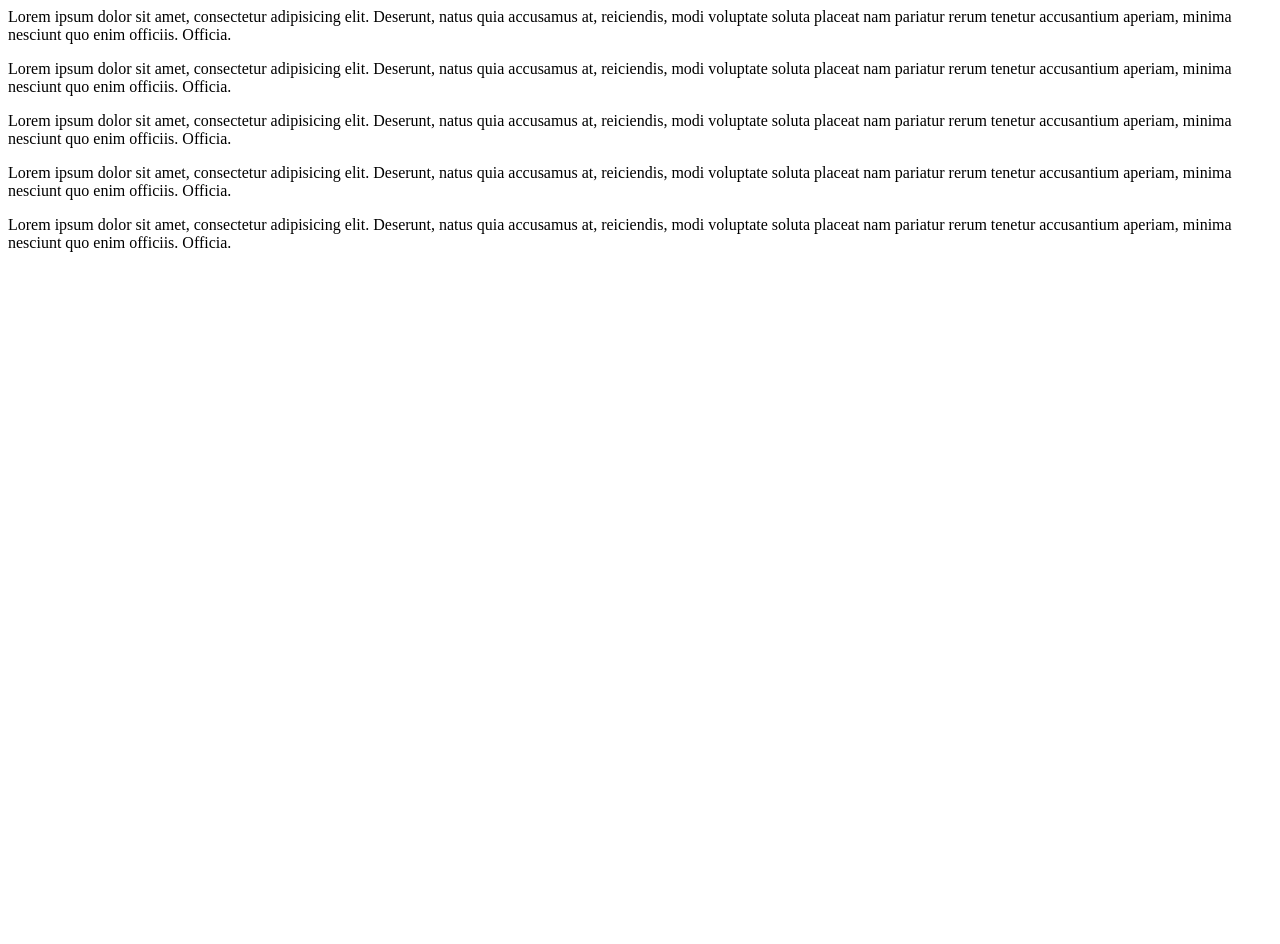
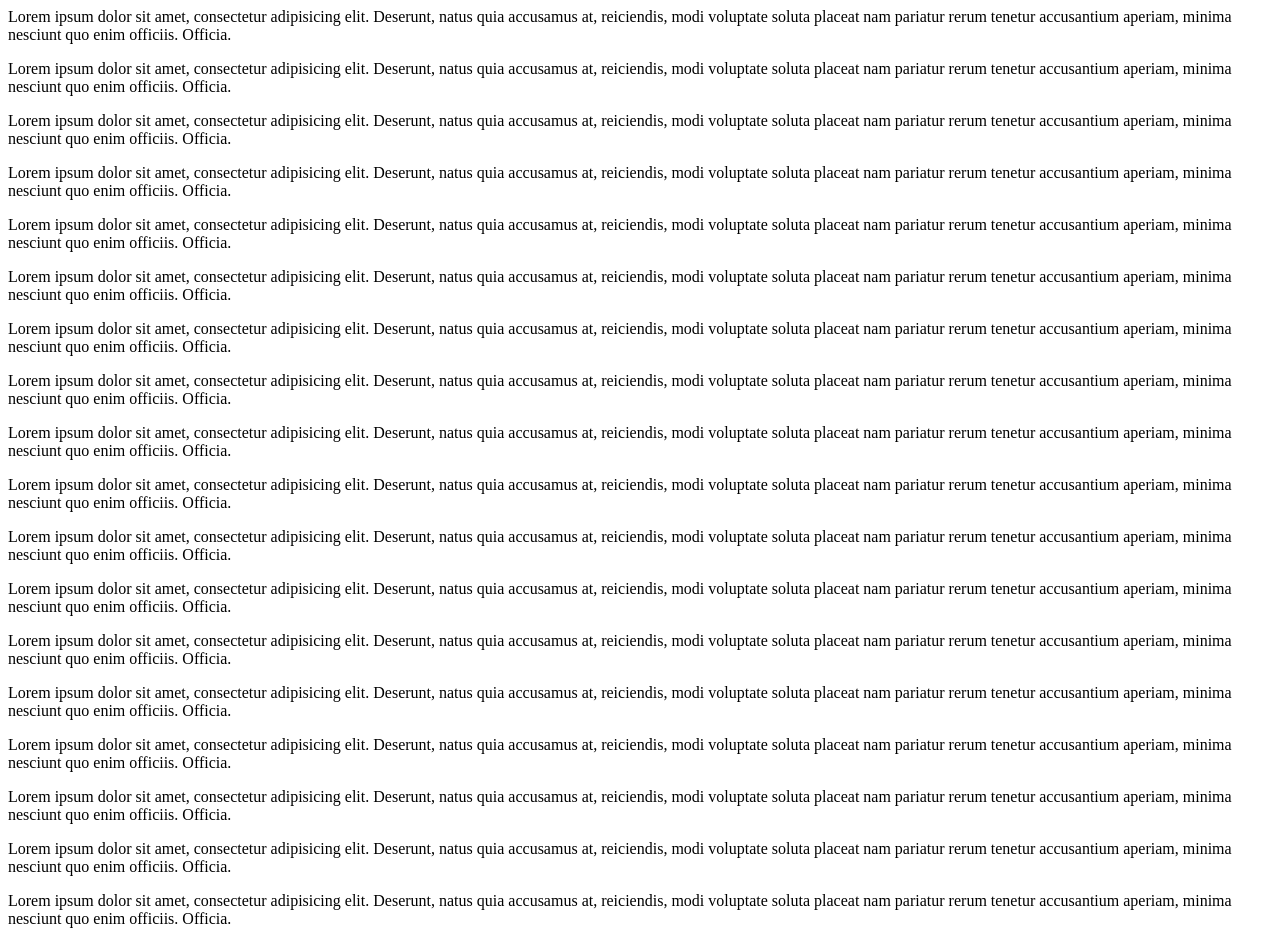
Before and after one commit to chirageverymedia/dummy, a plain HTML site: page index.html in a window 1280 px wide. Before the commit the page ends 800 px from the top, so only its background shows below. Drawn offline with Linux system fonts and the light colour scheme.

Commit message:
new para added

```diff
--- a/index.html
+++ b/index.html
@@ -10,5 +10,31 @@
 		<p>Lorem ipsum dolor sit amet, consectetur adipisicing elit. Deserunt, natus quia accusamus at, reiciendis, modi voluptate soluta placeat nam pariatur rerum tenetur accusantium aperiam, minima nesciunt quo enim officiis. Officia.</p>
 		<p>Lorem ipsum dolor sit amet, consectetur adipisicing elit. Deserunt, natus quia accusamus at, reiciendis, modi voluptate soluta placeat nam pariatur rerum tenetur accusantium aperiam, minima nesciunt quo enim officiis. Officia.</p>
 
+		<p>Lorem ipsum dolor sit amet, consectetur adipisicing elit. Deserunt, natus quia accusamus at, reiciendis, modi voluptate soluta placeat nam pariatur rerum tenetur accusantium aperiam, minima nesciunt quo enim officiis. Officia.</p>
+
+		<p>Lorem ipsum dolor sit amet, consectetur adipisicing elit. Deserunt, natus quia accusamus at, reiciendis, modi voluptate soluta placeat nam pariatur rerum tenetur accusantium aperiam, minima nesciunt quo enim officiis. Officia.</p>
+
+		<p>Lorem ipsum dolor sit amet, consectetur adipisicing elit. Deserunt, natus quia accusamus at, reiciendis, modi voluptate soluta placeat nam pariatur rerum tenetur accusantium aperiam, minima nesciunt quo enim officiis. Officia.</p>
+
+		<p>Lorem ipsum dolor sit amet, consectetur adipisicing elit. Deserunt, natus quia accusamus at, reiciendis, modi voluptate soluta placeat nam pariatur rerum tenetur accusantium aperiam, minima nesciunt quo enim officiis. Officia.</p>
+
+		<p>Lorem ipsum dolor sit amet, consectetur adipisicing elit. Deserunt, natus quia accusamus at, reiciendis, modi voluptate soluta placeat nam pariatur rerum tenetur accusantium aperiam, minima nesciunt quo enim officiis. Officia.</p>
+
+		<p>Lorem ipsum dolor sit amet, consectetur adipisicing elit. Deserunt, natus quia accusamus at, reiciendis, modi voluptate soluta placeat nam pariatur rerum tenetur accusantium aperiam, minima nesciunt quo enim officiis. Officia.</p>
+
+		<p>Lorem ipsum dolor sit amet, consectetur adipisicing elit. Deserunt, natus quia accusamus at, reiciendis, modi voluptate soluta placeat nam pariatur rerum tenetur accusantium aperiam, minima nesciunt quo enim officiis. Officia.</p>
+
+		<p>Lorem ipsum dolor sit amet, consectetur adipisicing elit. Deserunt, natus quia accusamus at, reiciendis, modi voluptate soluta placeat nam pariatur rerum tenetur accusantium aperiam, minima nesciunt quo enim officiis. Officia.</p>
+
+		<p>Lorem ipsum dolor sit amet, consectetur adipisicing elit. Deserunt, natus quia accusamus at, reiciendis, modi voluptate soluta placeat nam pariatur rerum tenetur accusantium aperiam, minima nesciunt quo enim officiis. Officia.</p>
+
+		<p>Lorem ipsum dolor sit amet, consectetur adipisicing elit. Deserunt, natus quia accusamus at, reiciendis, modi voluptate soluta placeat nam pariatur rerum tenetur accusantium aperiam, minima nesciunt quo enim officiis. Officia.</p>
+
+		<p>Lorem ipsum dolor sit amet, consectetur adipisicing elit. Deserunt, natus quia accusamus at, reiciendis, modi voluptate soluta placeat nam pariatur rerum tenetur accusantium aperiam, minima nesciunt quo enim officiis. Officia.</p>
+
+		<p>Lorem ipsum dolor sit amet, consectetur adipisicing elit. Deserunt, natus quia accusamus at, reiciendis, modi voluptate soluta placeat nam pariatur rerum tenetur accusantium aperiam, minima nesciunt quo enim officiis. Officia.</p>
+		<p>Lorem ipsum dolor sit amet, consectetur adipisicing elit. Deserunt, natus quia accusamus at, reiciendis, modi voluptate soluta placeat nam pariatur rerum tenetur accusantium aperiam, minima nesciunt quo enim officiis. Officia.</p>
+
+
 	</body>
 </html>
```
